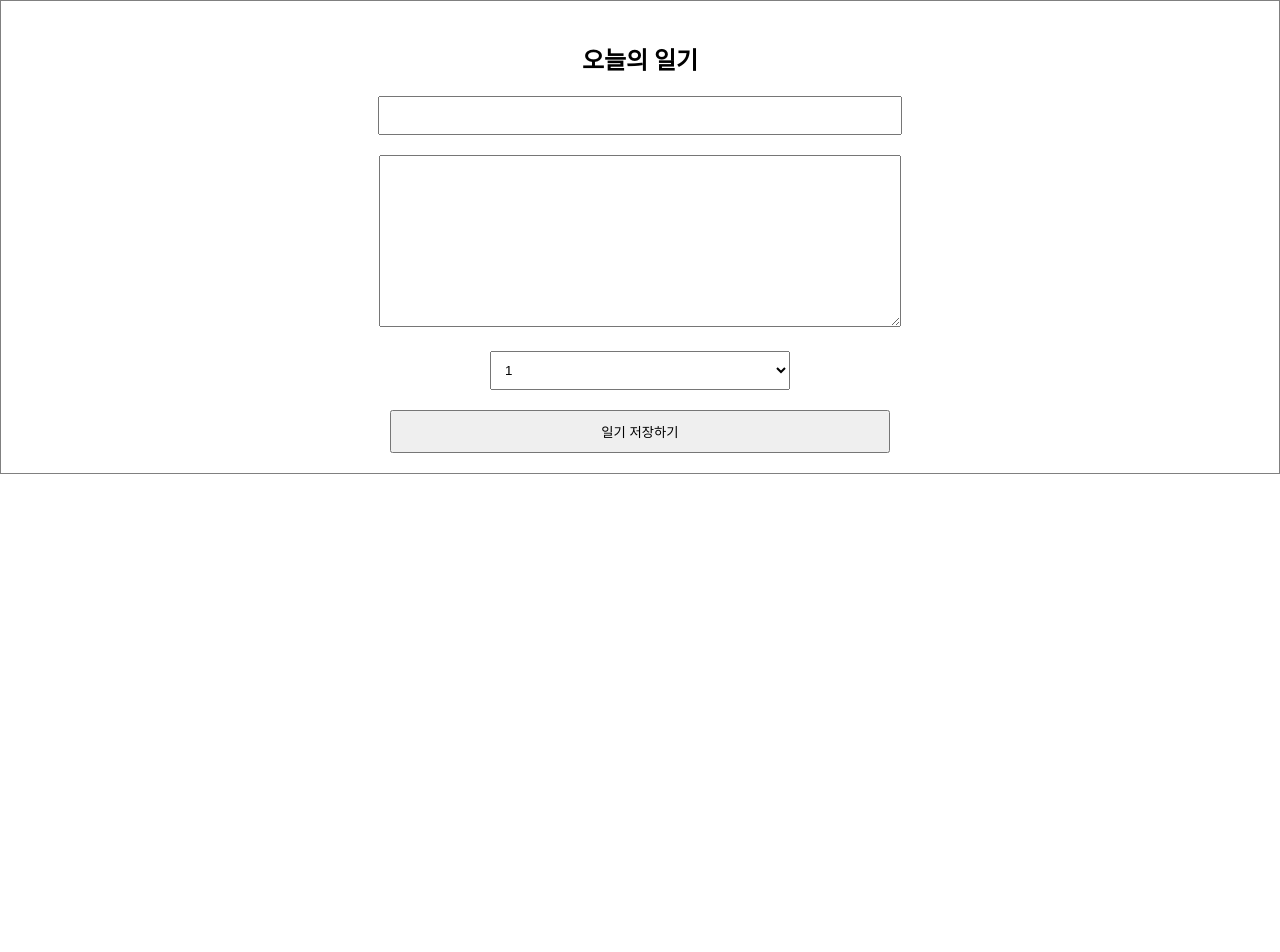
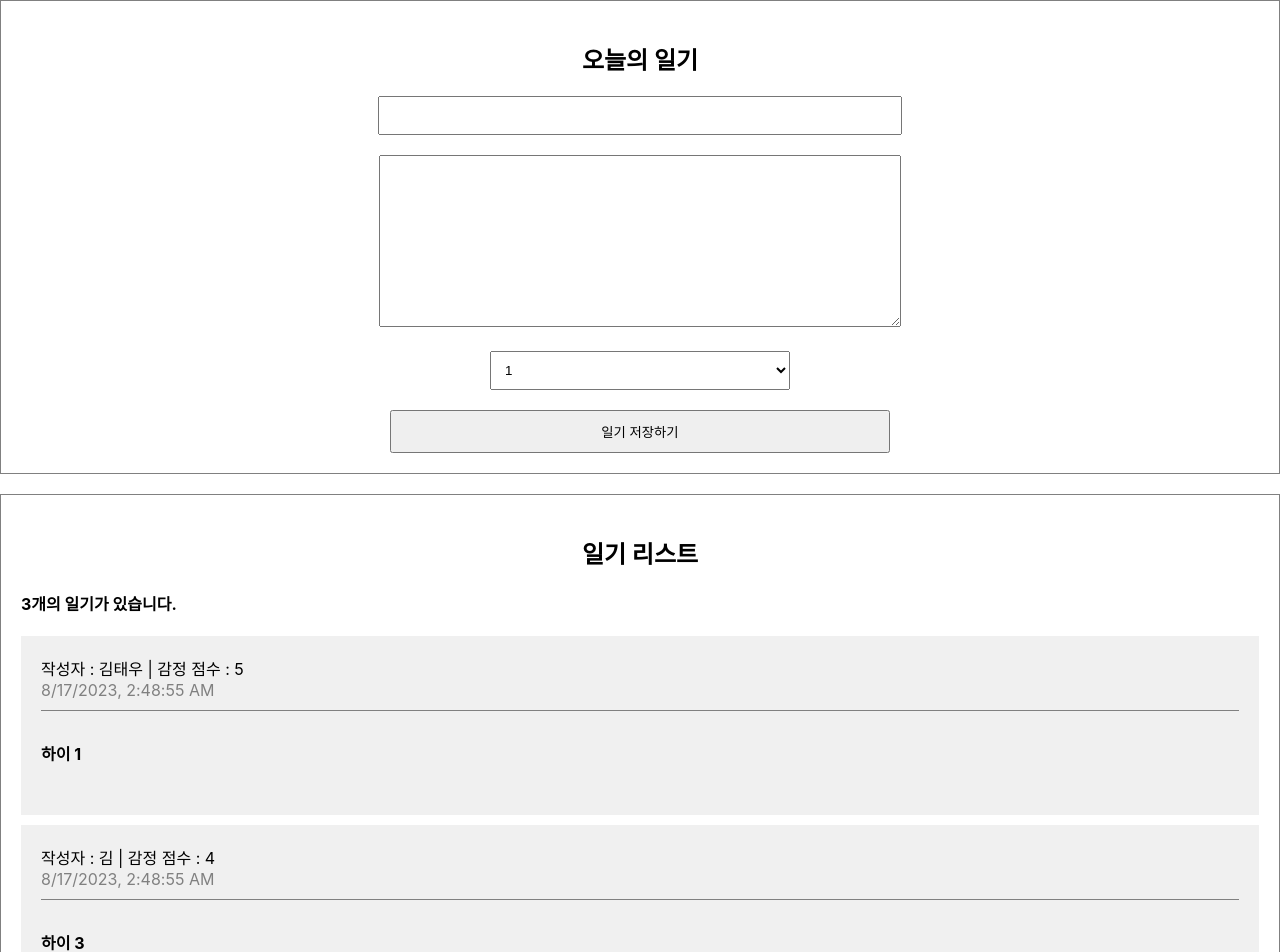
Before and after one commit to rlaxodn322/SimpleDiary, a React (Create React App) app: page / in a window 1280 px wide. Shown: the top 952 px of the page. Before the commit the page ends 800 px from the top, so only its background shows below. Built offline with nearby package versions, Linux system fonts and the light colour scheme.

Commit message:
'리스트-렌더링(dummy)'

```diff
--- a/src/App.css
+++ b/src/App.css
@@ -25,3 +25,29 @@
   padding: 10px;
   cursor: pointer;
 }
+.DiaryList {
+  border: 1px solid gray;
+  padding: 20px;
+  margin-top: 20px;
+}
+.DiaryList h2 {
+  text-align: center;
+}
+.DiaryItem {
+  background-color: rgb(240, 240, 240);
+  margin-bottom: 10px;
+  padding: 20px;
+}
+.DiaryItem .info {
+  border-bottom: 1px solid gray;
+  padding-bottom: 10px;
+  margin-bottom: 10px;
+}
+.DiaryItem .date {
+  color: gray;
+}
+.DiaryItem .content {
+  font-weight: bold;
+  margin-top: 30px;
+  margin-bottom: 30px;
+}
--- a/src/App.js
+++ b/src/App.js
@@ -1,11 +1,36 @@
 /*eslint-disable*/
 import "./App.css";
 import DiaryEditor from "./DiaryEditor";
+import DiaryList from "./DiaryList";
 
+const dummyList = [
+  {
+    id: 1,
+    author: "김태우",
+    content: "하이 1",
+    emotion: 5,
+    created_date: new Date().getTime(),
+  },
+  {
+    id: 2,
+    author: "김",
+    content: "하이 3",
+    emotion: 4,
+    created_date: new Date().getTime(),
+  },
+  {
+    id: 3,
+    author: "태",
+    content: "하이 2",
+    emotion: 3,
+    created_date: new Date().getTime(),
+  },
+];
 function App() {
   return (
     <div className="App">
       <DiaryEditor />
+      <DiaryList diaryList={dummyList} />
     </div>
   );
 }
--- /dev/null
+++ b/src/DiaryItem.js
@@ -0,0 +1,16 @@
+const DiaryItem = ({ author, content, created_date, emotion, id }) => {
+  return (
+    <div className="DiaryItem">
+      <div className="info">
+        <span>
+          작성자 : {author} | 감정 점수 : {emotion}
+        </span>
+        <br />
+        <span className="date">{new Date(created_date).toLocaleString()}</span>
+      </div>
+      <div className="content">{content}</div>
+    </div>
+  );
+};
+
+export default DiaryItem;
--- /dev/null
+++ b/src/DiaryList.js
@@ -0,0 +1,18 @@
+import DiaryItem from "./DiaryItem";
+const DiaryList = ({ diaryList }) => {
+  return (
+    <div className="DiaryList">
+      <h2> 일기 리스트</h2>
+      <h4>{diaryList.length}개의 일기가 있습니다.</h4>
+      <div>
+        {diaryList.map((it) => (
+          <DiaryItem key={it.id} {...it} />
+        ))}
+      </div>
+    </div>
+  );
+  DiaryList.defaultProp = {
+    diaryList: [],
+  };
+};
+export default DiaryList;
```
